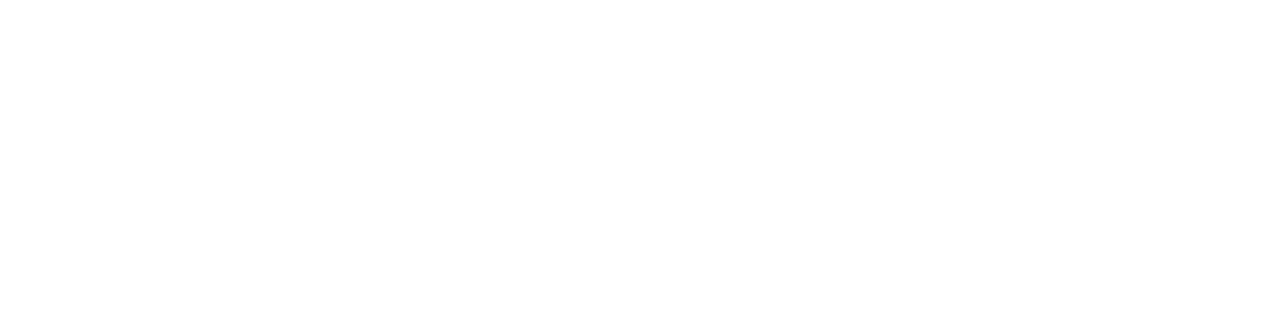
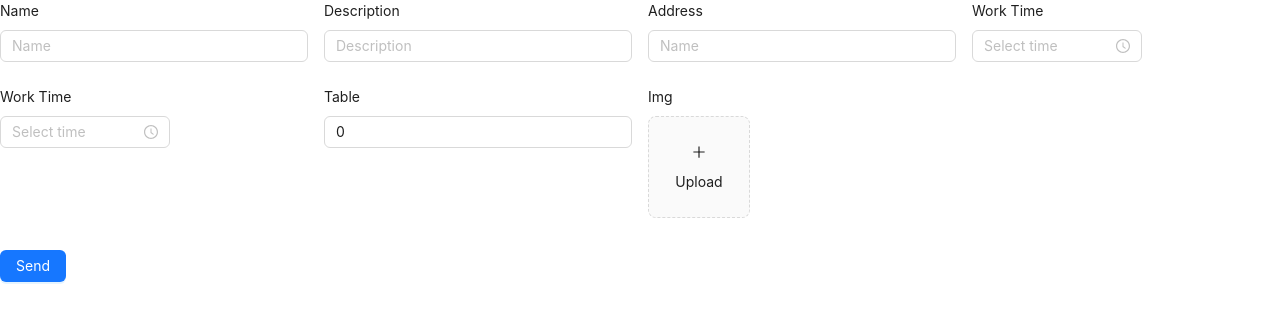
Before and after one commit to sofocado/frontend, a Vue app: page /admin/profile/update/1 in a window 1280 px wide. Before the commit this address had no page. Shown: the top 322 px of the page. Built offline with nearby package versions, Linux system fonts and the light colour scheme.

Commit message:
add upload image

```diff
--- a/src/config/index.js
+++ b/src/config/index.js
@@ -3,7 +3,7 @@ const config = {
 };
 
 function getBaseUrl() {
-  return "http://192.168.1.146:1001";
+  return "http://172.20.10.3:1001";
 }
 
 export default config;
--- a/src/router/index.js
+++ b/src/router/index.js
@@ -18,7 +18,7 @@ const routes = [
     component: () => import("../views/ProfileView.vue"),
   },
   {
-    path: "/admin/profile/update",
+    path: "/admin/profile/update/:rid",
     name: "ProfileUpdate",
     component: () => import("../views/ProfileUpdate.vue"),
   },
--- a/src/views/DashboardView.vue
+++ b/src/views/DashboardView.vue
@@ -56,16 +56,16 @@
           <a-form-item label="Img">
             <a-upload
               v-model:file-list="fileList"
-              @customRequest = 'customRequest'
+              action="http://192.168.1.161:1001/upload/file"
               list-type="picture-card"
               @preview="handlePreview"
+              name="files"
             >
               <div v-if="fileList.length < 8">
                 <plus-outlined />
                 <div style="margin-top: 8px">Upload</div>
               </div>
             </a-upload>
-
             <a-modal
               :visible="previewVisible"
               :title="previewTitle"
@@ -85,14 +85,14 @@
 
 <script>
 import { RestaurantApi } from "@/api/restaurant";
-import { PlusOutlined } from '@ant-design/icons-vue';
+import { PlusOutlined } from "@ant-design/icons-vue";
 
 function getBase64(file) {
   return new Promise((resolve, reject) => {
     const reader = new FileReader();
     reader.readAsDataURL(file);
     reader.onload = () => resolve(reader.result);
-    reader.onerror = error => reject(error);
+    reader.onerror = (error) => reject(error);
   });
 }
 
@@ -103,8 +103,8 @@ export default {
   data() {
     return {
       previewVisible: false,
-      previewImage: '',
-      previewTitle: '',
+      previewImage: "",
+      previewTitle: "",
       fileList: [],
       info: {
         name: "",
@@ -113,12 +113,17 @@ export default {
         workstarttime: 0,
         workendtime: 0,
         countTable: 0,
-        img_url: "",
+        path: "",
       },
     };
   },
   methods: {
     restaurantAdd() {
+      if (this.fileList.length > 0) {
+        this.info.path = this.fileList[0].response.files[0].path;
+      } else {
+        this.info.path = "";
+      }
       RestaurantApi("add", this.info)
         .then((res) => {
           if (res.result_code === 0) {
@@ -133,8 +138,8 @@ export default {
         });
     },
     handleCancel() {
-      this.previewVisible = false
-      this.previewTitle = ''
+      this.previewVisible = false;
+      this.previewTitle = "";
     },
     async handlePreview(file) {
       if (!file.url && !file.preview) {
@@ -142,15 +147,9 @@ export default {
       }
       this.previewImage = file.url || file.preview;
       this.previewVisible = true;
-      this.previewTitle = file.name || file.url.substring(file.url.lastIndexOf('/') + 1);
+      this.previewTitle =
+        file.name || file.url.substring(file.url.lastIndexOf("/") + 1);
     },
-    customRequest() {
-      RestaurantApi("add", this.info).then((res) => {
-        if(res.result_code === 0) {
-          console.log('ok')
-        }
-      })
-    }
   },
 };
 </script>
--- a/src/views/LoginView.vue
+++ b/src/views/LoginView.vue
@@ -2,7 +2,7 @@
   <div class="login">
     <a-form layout="vertical" :model="info">
       <a-form-item label="Username">
-        <a-input v-model:value="info.username" placeholder="Username" :rules="[{ required: true }]" />
+        <a-input v-model:value="info.phoneNumber" placeholder="Username" :rules="[{ required: true }]" />
       </a-form-item>
       <a-form-item label="Password">
         <a-input-password v-model:value="info.password" placeholder="Password" :rules="[{ required: true }]" />
@@ -23,7 +23,7 @@ export default {
   data() {
     return {
       info: {
-        username: "",
+        phoneNumber: "",
         password: "",
       },
     };
--- a/src/views/ProfileUpdate.vue
+++ b/src/views/ProfileUpdate.vue
@@ -1,8 +1,81 @@
 <template>
   <div>
-    <a-input placeholder="descrioption" v-model:value="info.description" />
-    <a-input placeholder="address" v-model:value="info.address" />
-    <a-input placeholder="countTable" v-model:value="info.countTable" />
+    <a-form layout="vertical" :model="info">
+      <a-row wrap :gutter="[16, 0]">
+        <a-col :xs="24" :sm="16" :lg="6">
+          <a-form-item label="Name">
+            <a-input v-model:value="info.name" placeholder="Name" />
+          </a-form-item>
+        </a-col>
+        <a-col :xs="24" :sm="16" :lg="6">
+          <a-form-item label="Description">
+            <a-input
+              v-model:value="info.description"
+              placeholder="Description"
+            />
+          </a-form-item>
+        </a-col>
+        <a-col :xs="24" :sm="16" :lg="6">
+          <a-form-item label="Address">
+            <a-input v-model:value="info.address" placeholder="Name" />
+          </a-form-item>
+        </a-col>
+        <a-col :xs="24" :sm="16" :lg="6">
+          <a-form-item label="Work Time">
+            <a-time-picker
+              :value="
+                info.workstarttime ? $dayjs(info.workstarttime * 1000) : null
+              "
+              format="HH:mm"
+              @change="(e) => (info.workstarttime = $toTimeStamp(e))"
+            />
+          </a-form-item>
+        </a-col>
+        <a-col :xs="24" :sm="16" :lg="6">
+          <a-form-item label="Work Time">
+            <a-time-picker
+              :value="info.workendtime ? $dayjs(info.workendtime * 1000) : null"
+              format="HH:mm"
+              @change="(e) => (info.workendtime = $toTimeStamp(e))"
+            />
+          </a-form-item>
+        </a-col>
+        <a-col :xs="24" :sm="16" :lg="6">
+          <a-form-item label="Table">
+            <a-input
+              type="number"
+              v-model:value="info.countTable"
+              placeholder="Count Table"
+            />
+          </a-form-item>
+        </a-col>
+
+        <a-col :xs="24" :sm="16" :lg="6">
+          <a-form-item label="Img">
+            <a-upload
+              v-model:file-list="fileList"
+              action="http://192.168.1.154:1001/upload/file"
+              list-type="picture-card"
+              @preview="handlePreview"
+              name="files"
+            >
+              <div v-if="fileList.length < 8">
+                <plus-outlined />
+                <div style="margin-top: 8px">Upload</div>
+              </div>
+            </a-upload>
+            <a-modal
+              :visible="previewVisible"
+              :title="previewTitle"
+              :footer="null"
+              @cancel="handleCancel"
+            >
+              <img alt="example" style="width: 100%" :src="previewImage" />
+            </a-modal>
+          </a-form-item>
+        </a-col>
+      </a-row>
+    </a-form>
   </div>
 
   <a-button type="primary" @click="update()">Send</a-button>
@@ -10,28 +83,70 @@
 
 <script>
 import { RestaurantApi } from "@/api/restaurant";
+import { PlusOutlined } from "@ant-design/icons-vue";
+
+function getBase64(file) {
+  return new Promise((resolve, reject) => {
+    const reader = new FileReader();
+    reader.readAsDataURL(file);
+    reader.onload = () => resolve(reader.result);
+    reader.onerror = (error) => reject(error);
+  });
+}
+
 export default {
+  components: {
+    PlusOutlined,
+  },
   data() {
     return {
+      previewVisible: false,
+      previewImage: "",
+      previewTitle: "",
+      fileList: [],
       info: {
-        rid: "9103729d-2351-4bfe-b1a6-a851465a2eb9",
+        rid: '',
+        name: "",
         description: "",
         address: "",
-        countTable: "",
+        workstarttime: 0,
+        workendtime: 0,
+        countTable: 0,
+        path: "",
       },
     };
   },
+  mounted() {
+    this.info.rid = this.$route.params.rid;
+  },
   methods: {
     update() {
+      if (this.fileList.length > 0) {
+        this.info.path = this.fileList[0].response.files[0].path;
+      } else {
+        this.info.path = "";
+      }
       RestaurantApi("update", this.info).then((res) => {
         if (res.result_code === 0) {
-          console.log(this.id);
           console.log("Success!");
         } else {
           console.log("Error");
         }
       });
     },
+    handleCancel() {
+      this.previewVisible = false;
+      this.previewTitle = "";
+    },
+    async handlePreview(file) {
+      if (!file.url && !file.preview) {
+        file.preview = await getBase64(file.originFileObj);
+      }
+      this.previewImage = file.url || file.preview;
+      this.previewVisible = true;
+      this.previewTitle =
+        file.name || file.url.substring(file.url.lastIndexOf("/") + 1);
+    },
   },
 };
 </script>
--- a/src/views/ProfileView.vue
+++ b/src/views/ProfileView.vue
@@ -5,6 +5,7 @@
       <span>{{ userInfo.description }}</span>
       <span>{{ userInfo.address }}</span>
       <span>{{ userInfo.countTable }}</span>
+      <img :src="'http://192.168.1.161:1001/' + userInfo.path" alt="" />
     </div>
 
     <a-button type="primary" @click="editProfile()">Edit</a-button>
@@ -25,12 +26,12 @@ export default {
   },
   methods: {
     loadData() {
+      // const rid = this.$route.params.rid;
       RestaurantApi("get", {
-        name: "Shafran",
+        rid: "080856f5-489d-49e4-9584-ac935acd673a",
       }).then((res) => {
         if (res.result_code === 0) {
           this.userInfo = JSON.parse(JSON.stringify(res.data));
-          console.log(this.userInfo._id);
         } else {
           console.log("Error");
         }
@@ -40,7 +41,7 @@ export default {
       this.$router.push({
         name: "ProfileUpdate",
         params: {
-          id: this.userInfo._id,
+          rid: this.userInfo.rid,
         },
       });
     },
```
Also changed, not shown: src/api/upload.js (added, +14 -0 lines).
